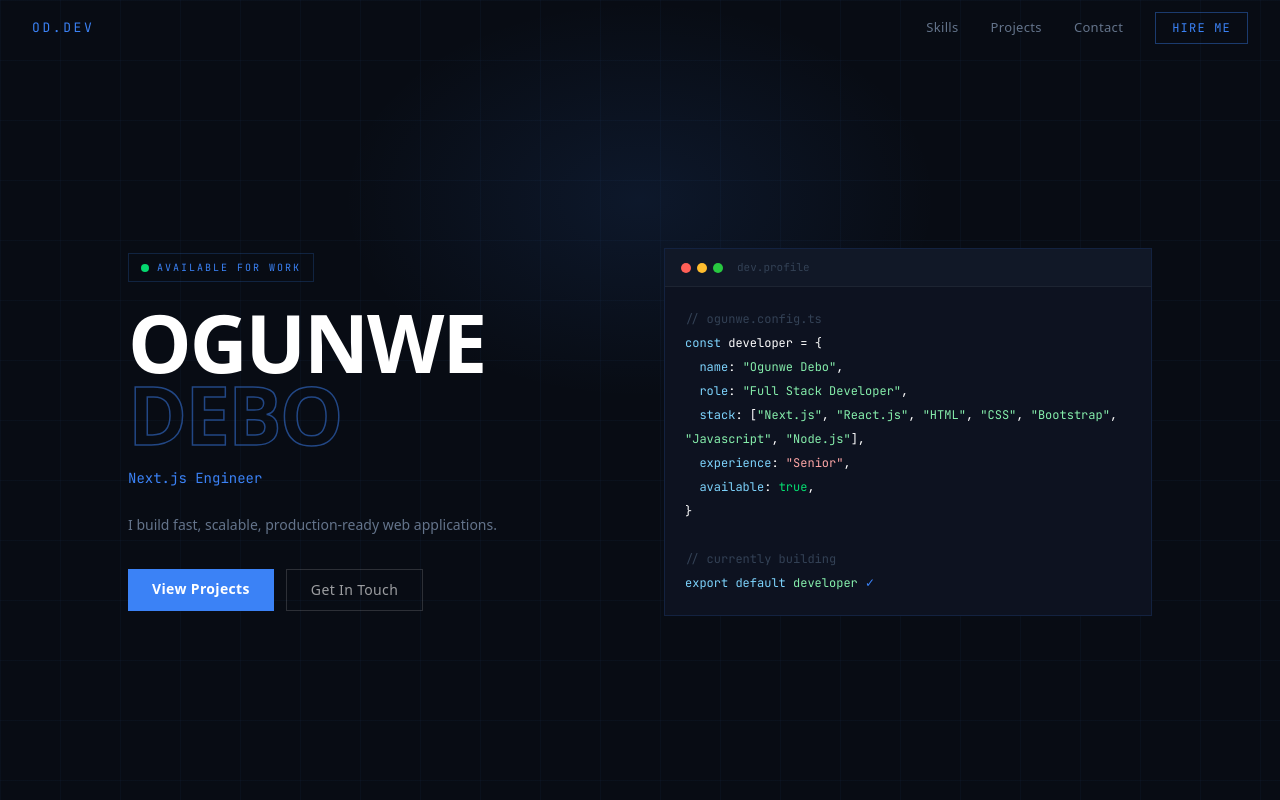
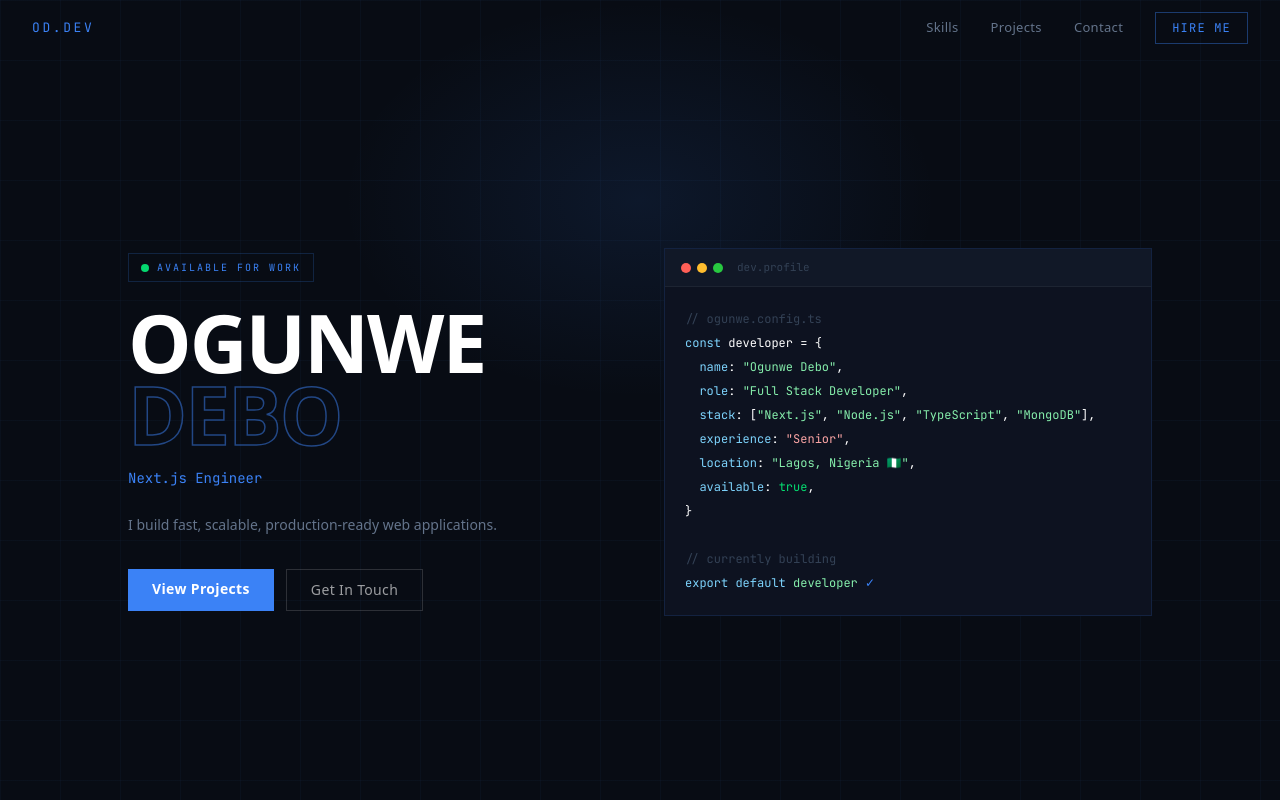
Before and after one commit to Oluwadebo/Portfolio, a Next.js app: page / in a window 1280 px wide. Shown: the top 800 px of the page. Built offline with nearby package versions, Linux system fonts and the light colour scheme; no server answers.

Commit message:
hero improve

```diff
--- a/components/public/Hero.tsx
+++ b/components/public/Hero.tsx
@@ -2,14 +2,14 @@
 
 import { useSettings } from "@/hooks/useSettings";
 import { useEffect, useMemo, useState } from "react";
-// import { string } from "zod/v4";
 
 const rolesv = [
   "Full Stack Developer",
   "Next.js Engineer",
   "Node.js Backend Dev",
+  "REST API Developer",
   "TypeScript Enthusiast",
-  "Ai Enthusiast",
+  "Problem Solver",
 ];
 
 export default function Hero() {
@@ -49,7 +49,6 @@ export default function Hero() {
   const lastName = nameParts.slice(1).join(" ").toUpperCase() || "DEBO";
 
   return (
-    // <section className="relative min-h-screen flex items-center justify-center px-6 pt-16 overflow-hidden">
     <section className="relative min-h-screen flex items-center justify-center px-6 pt-16 overflow-hidden">
       {/* Grid bg */}
       <div
@@ -139,7 +138,7 @@ export default function Hero() {
             </span>
           </div>
           {/* Terminal body */}
-          <div className="p-5 font-mono text-[12px] leading-[2]">
+          <div className="p-5 font-mono text-[12px] leading-loose">
             <div className="text-[#334155]">{"// ogunwe.config.ts"}</div>
             <div>
               <span className="text-[#7DD3FC]">const</span>{" "}
@@ -162,16 +161,20 @@ export default function Hero() {
             <div>
               &nbsp;&nbsp;<span className="text-[#7DD3FC]">stack</span>: [
               <span className="text-[#86EFAC]">&quot;Next.js&quot;</span>,{" "}
-              <span className="text-[#86EFAC]">&quot;React.js&quot;</span>,{" "}
-              <span className="text-[#86EFAC]">&quot;HTML&quot;</span>,{" "}
-              <span className="text-[#86EFAC]">&quot;CSS&quot;</span>,{" "}
-              <span className="text-[#86EFAC]">&quot;Bootstrap&quot;</span>,{" "}
-              <span className="text-[#86EFAC]">&quot;Javascript&quot;</span>,{" "}
-              <span className="text-[#86EFAC]">&quot;Node.js&quot;</span>],
+              <span className="text-[#86EFAC]">&quot;Node.js&quot;</span>,{" "}
+              <span className="text-[#86EFAC]">&quot;TypeScript&quot;</span>,{" "}
+              <span className="text-[#86EFAC]">&quot;MongoDB&quot;</span>],
             </div>
             <div>
               &nbsp;&nbsp;<span className="text-[#7DD3FC]">experience</span>:{" "}
               <span className="text-[#FCA5A5]">&quot;Senior&quot;</span>,
+            </div>
+            <div>
+              &nbsp;&nbsp;<span className="text-[#7DD3FC]">location</span>:{" "}
+              <span className="text-[#86EFAC]">
+                &quot;Lagos, Nigeria 🇳🇬&quot;
+              </span>
+              ,
             </div>
             <div>
               &nbsp;&nbsp;<span className="text-[#7DD3FC]">available</span>:{" "}
--- a/components/public/Navbar.tsx
+++ b/components/public/Navbar.tsx
@@ -46,7 +46,7 @@ export default function Navbar() {
           ))}
           <a
             href="#contact"
-            className="font-mono text-[12px] px-4 py-1.5 border border-[#3B82F6]/40 text-[#3B82F6] hover:bg-[#3B82F6] hover:text-white transition-all tracking-[.1em]"
+            className="hidden md:inline font-mono text-[12px] px-4 py-1.5 border border-[#3B82F6]/40 text-[#3B82F6] hover:bg-[#3B82F6] hover:text-white transition-all tracking-[.1em]"
           >
             HIRE ME
           </a>
```
